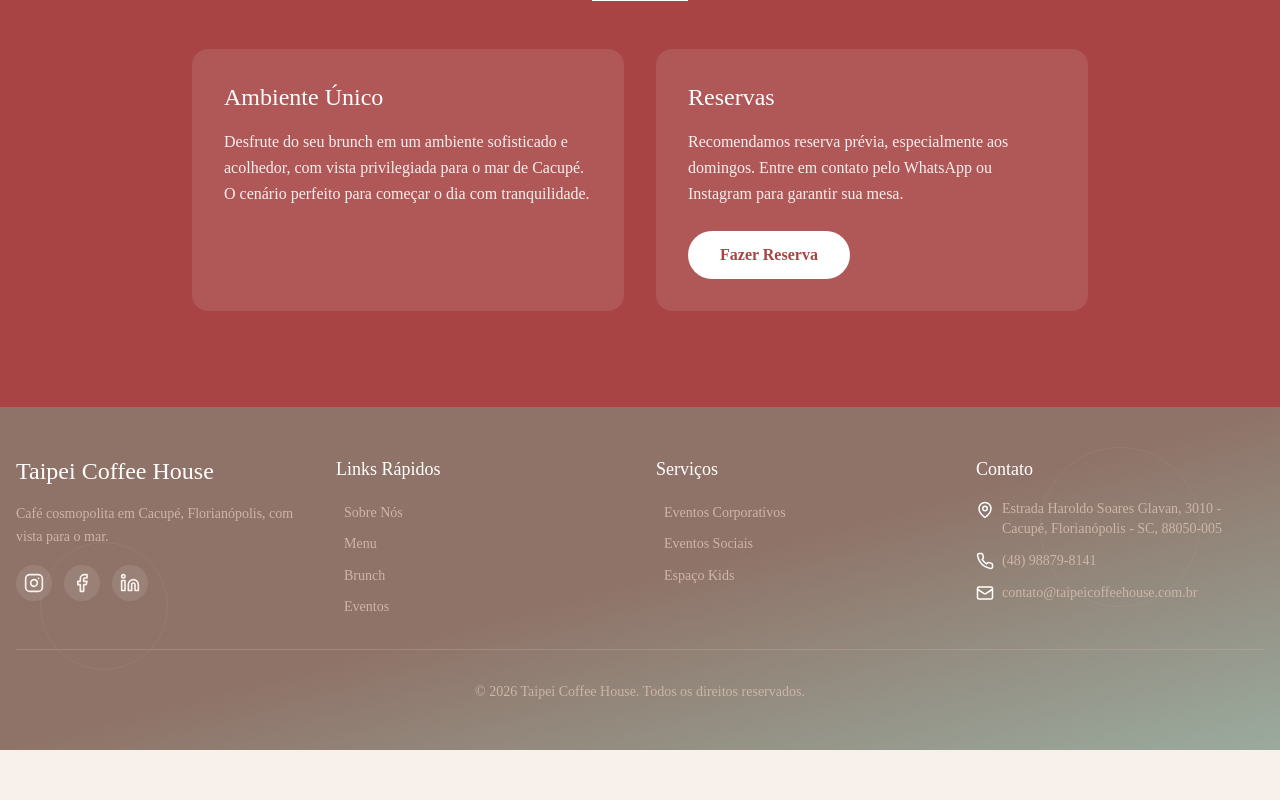
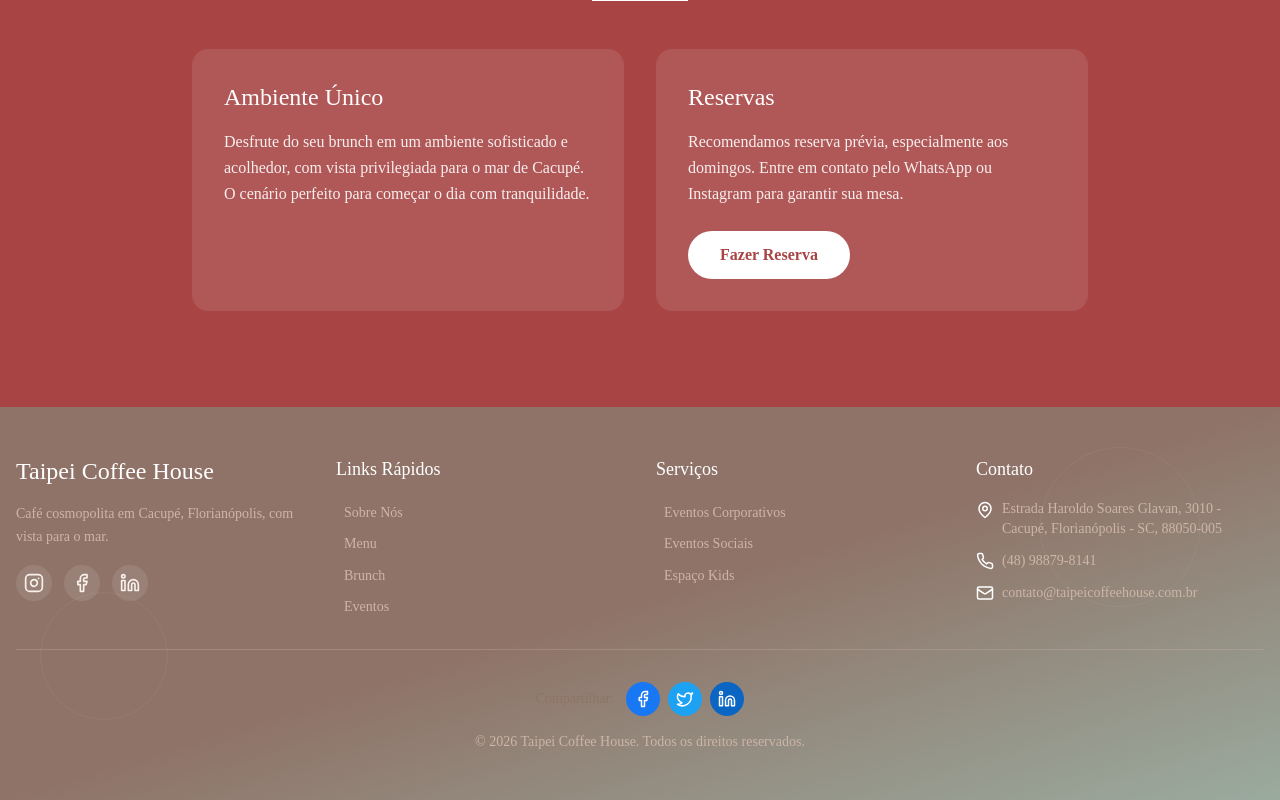
Before and after one commit to GustavoCortezBrito/TaipeiSite, a Next.js app: page /brunch in a window 1280 px wide. Shown: the part 2442-3242 px from the top of the page. Before the commit the page ends 3192 px from the top, so only its background shows below. Built offline with nearby package versions, Linux system fonts and the light colour scheme.

Commit message:
SEO improvements: expand content, add social sharing, apple-touch-icon, geo meta tags, and canonical URL

```diff
--- a/src/app/layout.tsx
+++ b/src/app/layout.tsx
@@ -37,6 +37,15 @@
 }>) {
   return (
     <html lang="pt-BR">
+      <head>
+        <link rel="canonical" href="https://www.taipeicoffeehouse.com.br" />
+        <meta name="theme-color" content="#A84544" />
+        <meta name="format-detection" content="telephone=yes" />
+        <meta name="geo.region" content="BR-SC" />
+        <meta name="geo.placename" content="Florianópolis" />
+        <meta name="geo.position" content="-27.4817;-48.5208" />
+        <meta name="ICBM" content="-27.4817, -48.5208" />
+      </head>
       <body className="antialiased">
         {children}
       </body>
--- a/src/app/page.tsx
+++ b/src/app/page.tsx
@@ -109,22 +109,62 @@
         {/* Sobre Section */}
         <AnimatedSection id="sobre" className="py-24 px-4 bg-white relative">
           <div className="absolute top-0 left-0 w-full h-1 bg-gradient-to-r from-transparent via-taipei-red to-transparent" />
-          <div className="container mx-auto max-w-4xl text-center">
+          <div className="container mx-auto max-w-5xl">
             <motion.div
               initial={{ opacity: 0, scale: 0.9 }}
               whileInView={{ opacity: 1, scale: 1 }}
               viewport={{ once: true }}
               transition={{ duration: 0.6 }}
+              className="text-center mb-12"
             >
-              <h2 className="text-4xl md:text-5xl font-serif text-taipei-red mb-8">Sobre Nós</h2>
+              <h2 className="text-4xl md:text-5xl font-serif text-taipei-red mb-8">Sobre o Taipei Coffee House</h2>
               <div className="w-24 h-1 bg-taipei-red mx-auto mb-8" />
             </motion.div>
-            <p className="text-lg md:text-xl text-taipei-brown leading-relaxed">
-              Localizado em Cacupé, o Taipei Coffee House é um restaurante em Florianópolis com vista para o mar
-              que une gastronomia autoral, brunch, almoço e cafés especiais em um ambiente sofisticado.
-              Ideal para encontros, eventos e celebrações, somos referência para quem busca restaurante com vista
-              em Florianópolis e experiências diferenciadas à beira-mar.
-            </p>
+
+            <div className="space-y-6 text-lg md:text-xl text-taipei-brown leading-relaxed">
+              <p className="text-center">
+                Localizado em Cacupé, um dos bairros mais charmosos de Florianópolis, o Taipei Coffee House é muito mais
+                que um simples café ou restaurante. Somos um espaço de experiências, onde cada visita se transforma em
+                um momento especial de conexão, sabor e contemplação.
+              </p>
+
+              <div className="grid md:grid-cols-2 gap-8 mt-12">
+                <motion.div
+                  initial={{ opacity: 0, x: -20 }}
+                  whileInView={{ opacity: 1, x: 0 }}
+                  viewport={{ once: true }}
+                  className="bg-taipei-cream p-8 rounded-2xl"
+                >
+                  <h3 className="text-2xl font-serif text-taipei-red mb-4">Nossa Essência</h3>
+                  <p className="leading-relaxed">
+                    Combinamos gastronomia autoral com influência asiática, cafés especiais selecionados e um ambiente
+                    sofisticado com vista privilegiada para o mar. Cada detalhe foi pensado para proporcionar uma
+                    experiência sensorial única, onde tradição e contemporaneidade se encontram.
+                  </p>
+                </motion.div>
+
+                <motion.div
+                  initial={{ opacity: 0, x: 20 }}
+                  whileInView={{ opacity: 1, x: 0 }}
+                  viewport={{ once: true }}
+                  className="bg-taipei-cream p-8 rounded-2xl"
+                >
+                  <h3 className="text-2xl font-serif text-taipei-red mb-4">Localização Privilegiada</h3>
+                  <p className="leading-relaxed">
+                    Em Cacupé, oferecemos não apenas uma refeição, mas uma experiência completa. Nossa vista para o mar
+                    de Florianópolis cria o cenário perfeito para brunches relaxantes, almoços especiais, encontros de
+                    negócios ou celebrações memoráveis com família e amigos.
+                  </p>
+                </motion.div>
+              </div>
+
+              <p className="text-center mt-8">
+                Seja para um café da manhã tranquilo, um brunch de fim de semana, um almoço executivo ou um evento especial,
+                o Taipei Coffee House é o destino ideal para quem busca qualidade, acolhimento e uma experiência gastronômica
+                diferenciada em Florianópolis. Venha descobrir por que somos referência em cafés especiais e gastronomia
+                autoral na região.
+              </p>
+            </div>
           </div>
         </AnimatedSection>
 
--- a/src/components/Footer.tsx
+++ b/src/components/Footer.tsx
@@ -1,6 +1,7 @@
 import Link from "next/link";
 import { motion } from "framer-motion";
 import { MapPin, Phone, Mail, Instagram, Facebook, Linkedin } from "lucide-react";
+import SocialShare from "./SocialShare";
 
 export default function Footer() {
   const currentYear = new Date().getFullYear();
@@ -135,12 +136,15 @@
         </div>
 
         <motion.div
-          className="border-t border-taipei-beige/30 mt-8 pt-8 text-center text-sm text-taipei-beige"
+          className="border-t border-taipei-beige/30 mt-8 pt-8 text-center text-sm text-taipei-beige space-y-4"
           initial={{ opacity: 0 }}
           whileInView={{ opacity: 1 }}
           viewport={{ once: true }}
           transition={{ duration: 0.6, delay: 0.4 }}
         >
+          <div className="flex justify-center">
+            <SocialShare />
+          </div>
           <p>&copy; {currentYear} Taipei Coffee House. Todos os direitos reservados.</p>
         </motion.div>
       </div>
--- /dev/null
+++ b/src/components/SocialShare.tsx
@@ -0,0 +1,93 @@
+"use client";
+
+import { Facebook, Twitter, Linkedin, Share2 } from "lucide-react";
+import { motion } from "framer-motion";
+
+interface SocialShareProps {
+  url?: string;
+  title?: string;
+  description?: string;
+}
+
+export default function SocialShare({
+  url = "https://www.taipeicoffeehouse.com.br",
+  title = "Taipei Coffee House - Café e Brunch em Florianópolis",
+  description = "Descubra o melhor café e brunch de Florianópolis com vista para o mar"
+}: SocialShareProps) {
+
+  const shareLinks = {
+    facebook: `https://www.facebook.com/sharer/sharer.php?u=${encodeURIComponent(url)}`,
+    twitter: `https://twitter.com/intent/tweet?url=${encodeURIComponent(url)}&text=${encodeURIComponent(title)}`,
+    linkedin: `https://www.linkedin.com/sharing/share-offsite/?url=${encodeURIComponent(url)}`,
+    whatsapp: `https://wa.me/?text=${encodeURIComponent(title + ' - ' + url)}`,
+  };
+
+  const handleShare = async () => {
+    if (navigator.share) {
+      try {
+        await navigator.share({
+          title,
+          text: description,
+          url,
+        });
+      } catch (err) {
+        console.log('Error sharing:', err);
+      }
+    }
+  };
+
+  return (
+    <div className="flex items-center gap-3">
+      <span className="text-sm text-taipei-brown font-medium">Compartilhar:</span>
+      <div className="flex gap-2">
+        <motion.a
+          href={shareLinks.facebook}
+          target="_blank"
+          rel="noopener noreferrer"
+          whileHover={{ scale: 1.1 }}
+          whileTap={{ scale: 0.9 }}
+          className="bg-[#1877F2] text-white p-2 rounded-full hover:opacity-90 transition-opacity"
+          aria-label="Compartilhar no Facebook"
+        >
+          <Facebook size={18} />
+        </motion.a>
+
+        <motion.a
+          href={shareLinks.twitter}
+          target="_blank"
+          rel="noopener noreferrer"
+          whileHover={{ scale: 1.1 }}
+          whileTap={{ scale: 0.9 }}
+          className="bg-[#1DA1F2] text-white p-2 rounded-full hover:opacity-90 transition-opacity"
+          aria-label="Compartilhar no Twitter"
+        >
+          <Twitter size={18} />
+        </motion.a>
+
+        <motion.a
+          href={shareLinks.linkedin}
+          target="_blank"
+          rel="noopener noreferrer"
+          whileHover={{ scale: 1.1 }}
+          whileTap={{ scale: 0.9 }}
+          className="bg-[#0A66C2] text-white p-2 rounded-full hover:opacity-90 transition-opacity"
+          aria-label="Compartilhar no LinkedIn"
+        >
+          <Linkedin size={18} />
+        </motion.a>
+
+        {typeof navigator !== 'undefined' && navigator.share && (
+          <motion.button
+            onClick={handleShare}
+            whileHover={{ scale: 1.1 }}
+            whileTap={{ scale: 0.9 }}
+            className="bg-taipei-red text-white p-2 rounded-full hover:opacity-90 transition-opacity"
+            aria-label="Compartilhar"
+          >
+            <Share2 size={18} />
+          </motion.button>
+        )}
+      </div>
+    </div>
+  );
+}
```
Also changed, not shown: public/apple-touch-icon.png (added).
